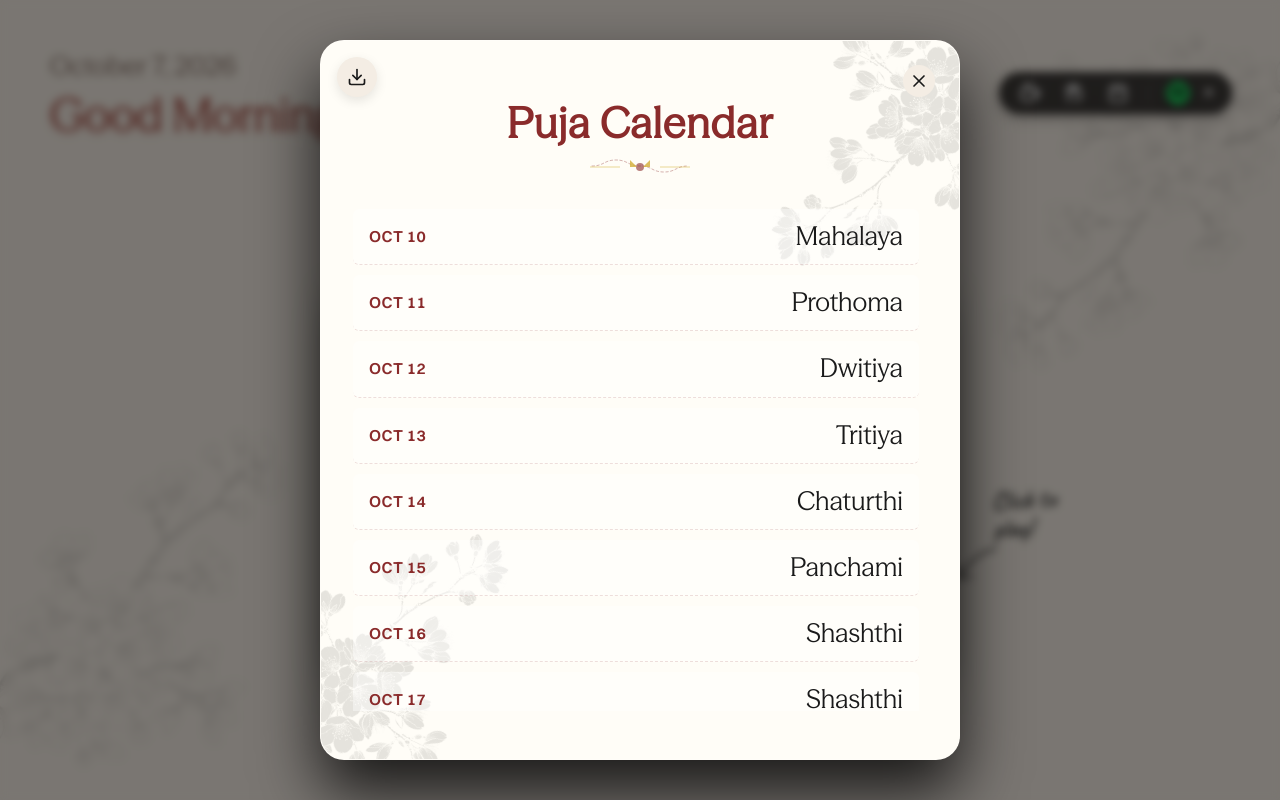
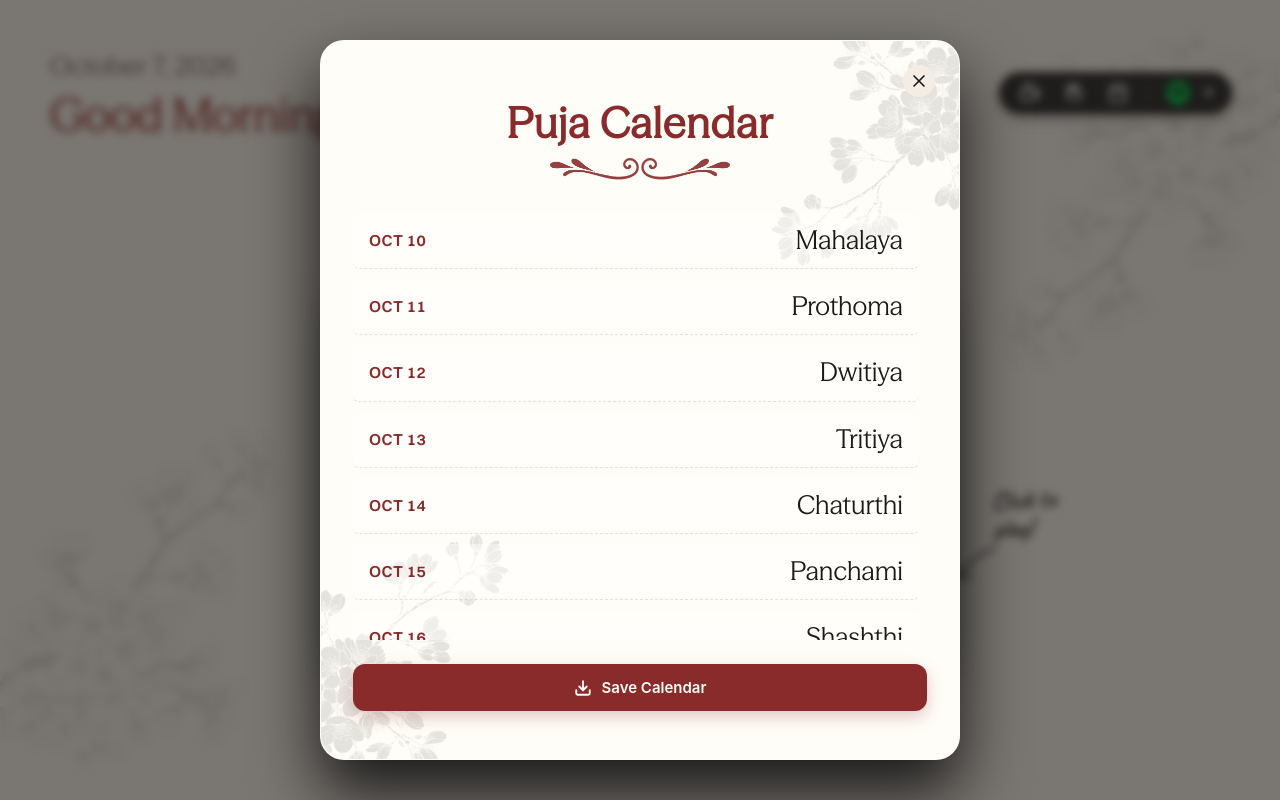
Before and after one commit to pradhan-not-found/The-Radio-, a React (Vite) app: page / in a window 1280 px wide. Both pictures are taken after a click on the button 1118 px from the left and 93 px from the top of the page. Built offline with nearby package versions, Linux system fonts and the light colour scheme.

Commit message:
feat: replace calendar divider with elegant dynamic alpona mask and upgrade download button to full-width professional UI

```diff
--- a/src/App.tsx
+++ b/src/App.tsx
@@ -6,6 +6,7 @@ import souradeep from "./assets/souradeep.png";
 import spotify from "./assets/spotify.png";
 import { QRCodeCanvas } from 'qrcode.react';
 import flower1Img from "./assets/flower1.png";
+import alponaImg from "./assets/alpona.png";
 const PUJA_DATES: Record<string, string> = {
   "10-10": "Subho Mahalaya",
   "10-11": "Subho Prothoma",
@@ -334,24 +335,24 @@ export function App() {
               </svg>
             </button>
 
-            <button className="download-btn" data-html2canvas-ignore onClick={handleDownload} title="Download Calendar" style={{ position: 'absolute', top: '16px', left: '16px', background: '#f4ede4', color: '#1a1a1a', border: 'none', borderRadius: '50%', width: '40px', height: '40px', display: 'flex', alignItems: 'center', justifyContent: 'center', cursor: 'pointer', boxShadow: '0 4px 12px rgba(0,0,0,0.1)' }}>
-              <svg xmlns="http://www.w3.org/2000/svg" width="20" height="20" viewBox="0 0 24 24" fill="none" stroke="currentColor" strokeWidth="2" strokeLinecap="round" strokeLinejoin="round">
-                <path d="M21 15v4a2 2 0 0 1-2 2H5a2 2 0 0 1-2-2v-4"></path>
-                <polyline points="7 10 12 15 17 10"></polyline>
-                <line x1="12" y1="15" x2="12" y2="3"></line>
-              </svg>
-            </button>
+
 
             <div style={{ display: 'flex', flexDirection: 'column', alignItems: 'center', marginBottom: '32px' }}>
               <h3 className="modal-subtitle" style={{ color: '#8a2b2b', fontFamily: "'SeasonMix', serif", fontSize: 'clamp(28px, 8vw, 42px)', border: 'none', letterSpacing: '1px', marginBottom: '8px', textTransform: 'none', textAlign: 'center' }}>Puja Calendar</h3>
-              <svg width="120" height="20" viewBox="0 0 120 20" fill="none" xmlns="http://www.w3.org/2000/svg">
-                <path d="M10 10C30 10 30 0 50 0C70 0 70 10 90 10C110 10 110 20 130 20C150 20 150 10 170 10" stroke="#8a2b2b" strokeWidth="1.5" strokeLinecap="round" strokeDasharray="4 4" opacity="0.4" transform="scale(0.6) translate(10, 5)"/>
-                <circle cx="60" cy="10" r="4" fill="#8a2b2b" opacity="0.6" />
-                <path d="M50 10 L45 5 L55 5 Z" fill="#d4af37" transform="rotate(45 50 10)" opacity="0.8"/>
-                <path d="M70 10 L65 5 L75 5 Z" fill="#d4af37" transform="rotate(-45 70 10)" opacity="0.8"/>
-                <line x1="10" y1="10" x2="40" y2="10" stroke="#d4af37" strokeWidth="1" opacity="0.5"/>
-                <line x1="80" y1="10" x2="110" y2="10" stroke="#d4af37" strokeWidth="1" opacity="0.5"/>
-              </svg>
+              <div style={{
+                width: '180px',
+                height: '24px',
+                backgroundColor: '#8a2b2b',
+                maskImage: `url(${alponaImg})`,
+                WebkitMaskImage: `url(${alponaImg})`,
+                maskSize: 'contain',
+                WebkitMaskSize: 'contain',
+                maskRepeat: 'no-repeat',
+                WebkitMaskRepeat: 'no-repeat',
+                maskPosition: 'center',
+                WebkitMaskPosition: 'center',
+                opacity: 0.9
+              }} />
             </div>
 
             <div className="calendar-dates-container" style={{ display: 'flex', flexDirection: 'column', gap: '10px', width: '100%', overflowY: 'auto', flex: 1, minHeight: 0, paddingRight: '8px' }}>
@@ -371,6 +372,38 @@ export function App() {
                 );
               })}
             </div>
+
+            <button className="download-btn-professional" data-html2canvas-ignore onClick={handleDownload} style={{
+              marginTop: '24px',
+              width: '100%',
+              padding: '14px',
+              background: '#8a2b2b',
+              color: '#fffdf7',
+              border: 'none',
+              borderRadius: '12px',
+              fontSize: '15px',
+              fontFamily: "'Inter', sans-serif",
+              fontWeight: 600,
+              display: 'flex',
+              alignItems: 'center',
+              justifyContent: 'center',
+              gap: '10px',
+              cursor: 'pointer',
+              boxShadow: '0 6px 16px rgba(138, 43, 43, 0.25)',
+              transition: 'all 0.2s cubic-bezier(0.16, 1, 0.3, 1)'
+            }}
+            onMouseOver={(e) => { e.currentTarget.style.filter = 'brightness(1.15)'; e.currentTarget.style.transform = 'translateY(-2px)'; }}
+            onMouseOut={(e) => { e.currentTarget.style.filter = 'brightness(1)'; e.currentTarget.style.transform = 'translateY(0)'; }}
+            onMouseDown={(e) => { e.currentTarget.style.transform = 'scale(0.97)'; }}
+            onMouseUp={(e) => { e.currentTarget.style.transform = 'translateY(-2px)'; }}
+            >
+              <svg xmlns="http://www.w3.org/2000/svg" width="18" height="18" viewBox="0 0 24 24" fill="none" stroke="currentColor" strokeWidth="2.5" strokeLinecap="round" strokeLinejoin="round">
+                <path d="M21 15v4a2 2 0 0 1-2 2H5a2 2 0 0 1-2-2v-4"></path>
+                <polyline points="7 10 12 15 17 10"></polyline>
+                <line x1="12" y1="15" x2="12" y2="3"></line>
+              </svg>
+              Save Calendar
+            </button>
 
             <div id="calendar-watermark" style={{ display: 'none', flexDirection: 'column', alignItems: 'center', justifyContent: 'center', marginTop: '48px', paddingTop: '24px', borderTop: '1px solid rgba(138,43,43,0.15)', gap: '12px', width: '100%' }}>
               <img src="/favicon.ico" alt="The Radio" style={{ width: '48px', height: '48px', filter: 'drop-shadow(0 2px 4px rgba(0,0,0,0.1))' }} loading="eager" fetchPriority="high" />
```
